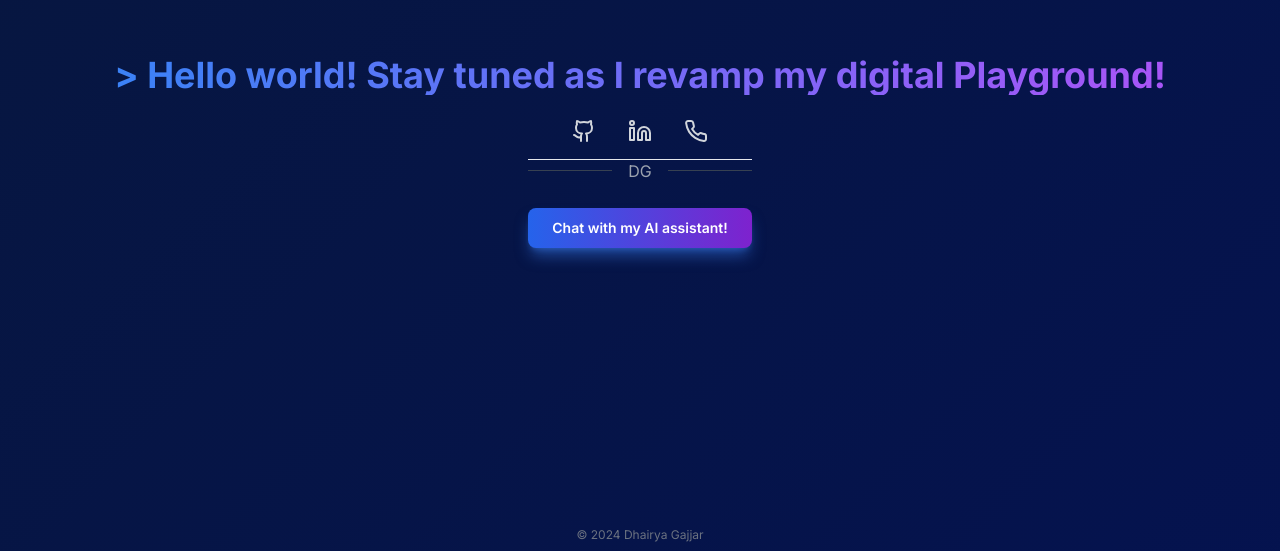
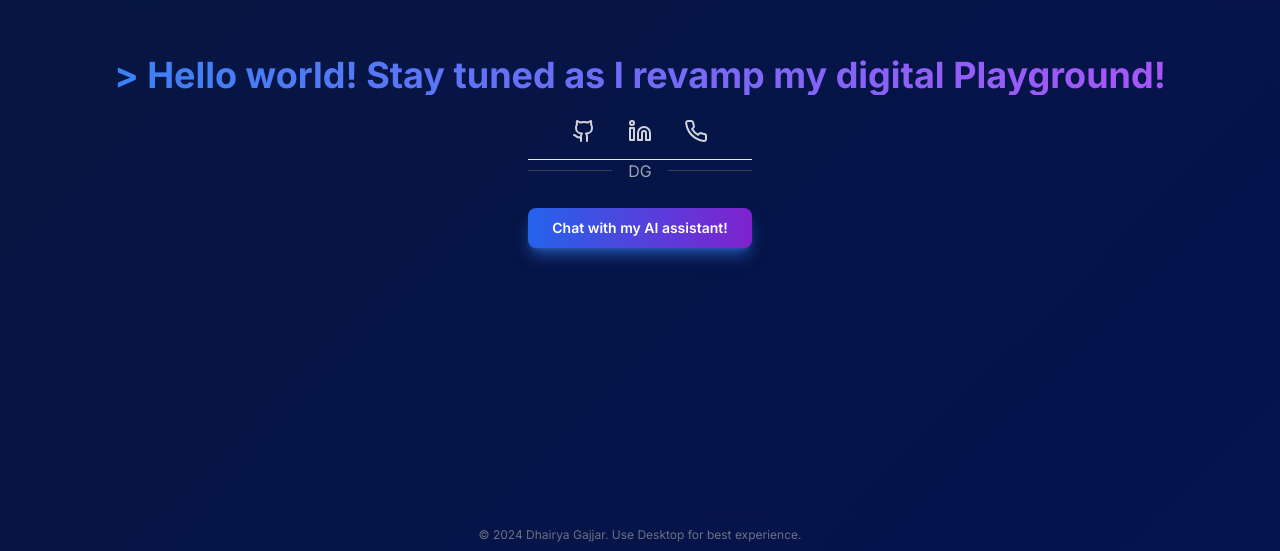
Before and after one commit to dhairya9622/drnv2-fe, a Next.js app: page / in a window 1280 px wide. Shown: the part 249-800 px from the top of the page. Built offline with nearby package versions, Linux system fonts and the light colour scheme.

Commit message:
footer note

```diff
--- a/components/Layout/layout.jsx
+++ b/components/Layout/layout.jsx
@@ -6,7 +6,7 @@ export function Layout({ children }) {
         <div className="flex flex-col min-h-screen bg-animated">
             <main className="flex-1">{children}</main>
             <footer className="absolute bottom-0 left-0 right-0 py-2 text-center text-xs text-gray-500">
-                <p>© 2024 Dhairya Gajjar</p>
+                <p>© 2024 Dhairya Gajjar. Use Desktop for best experience.</p>
             </footer>
         </div>
     );
```
